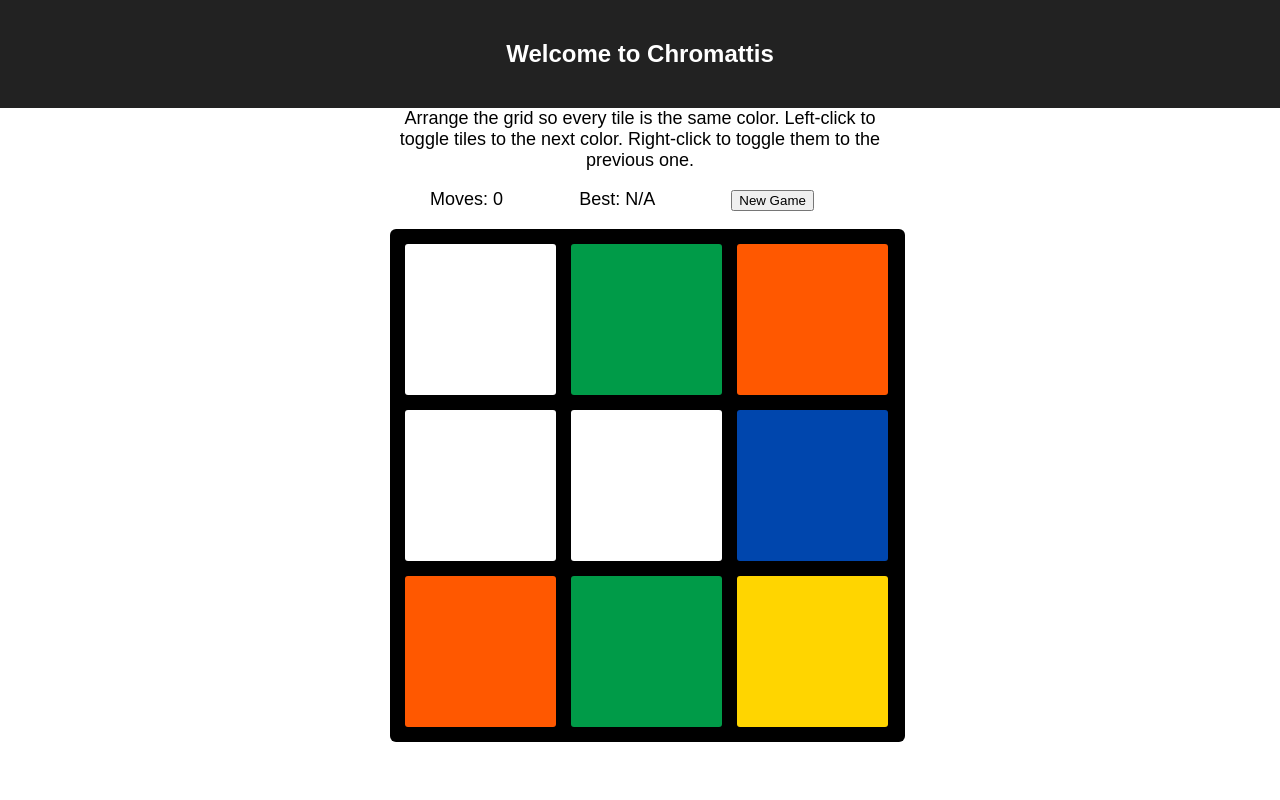
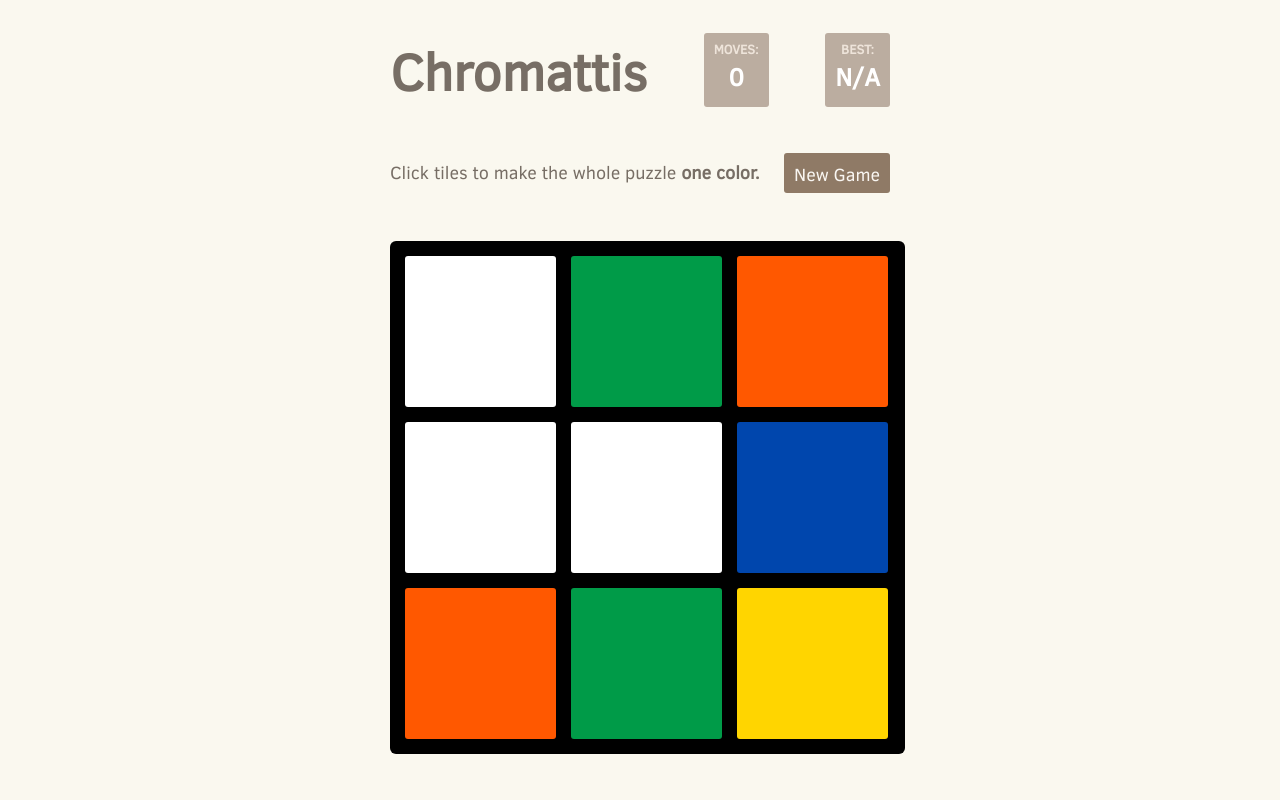
Before and after one commit to CaptainStack/chromattis, a React (Create React App) app: page / in a window 1280 px wide. Shown: the top 800 px of the page. Built offline with nearby package versions, Linux system fonts and the light colour scheme.

Commit message:
Update CSS. Add social media links.

```diff
--- a/public/index.html
+++ b/public/index.html
@@ -28,4 +28,29 @@
       To create a production bundle, use `npm run build`.
     -->
   </body>
+
+  <script>
+    window.twttr = (function(d, s, id) {
+      var js, fjs = d.getElementsByTagName(s)[0],  t = window.twttr || {};
+      if (d.getElementById(id)) return t;
+      js = d.createElement(s); js.id = id;
+      js.src = "https://platform.twitter.com/widgets.js";
+      fjs.parentNode.insertBefore(js, fjs);
+      t._e = []; t.ready = function(f) {
+        t._e.push(f);
+      };
+      return t;
+    }(document, "script", "twitter-wjs"));
+  </script>
+
+  <div id="fb-root"></div>
+  <script>(function(d, s, id) {
+      var js, fjs = d.getElementsByTagName(s)[0];
+      if (d.getElementById(id)) return;
+      js = d.createElement(s); js.id = id;
+      js.src = "//connect.facebook.net/en_US/sdk.js#xfbml=1&version=v2.9&appId=226856591014765";
+      fjs.parentNode.insertBefore(js, fjs);
+    }(document, 'script', 'facebook-jssdk'));
+  </script>
+
 </html>
--- a/src/components/App.jsx
+++ b/src/components/App.jsx
@@ -6,18 +6,41 @@ import { store } from '../index';
 export const App = ({state}) => {
   return(
     <div className="App">
-      <header>
-        <h2>Welcome to Chromattis</h2>
-      </header>
       <div className="main-container">
-        <div>Arrange the grid so every tile is the same color. Left-click to toggle tiles to the next color. Right-click to toggle them to the previous one.</div>
+        <div className='row'>
+          <h1>Chromattis</h1>
+          <div className='score-container'>
+            <h3>MOVES:</h3>
+            <p>{state.moves}</p>
+          </div>
+          <div className='score-container'>
+            <h3>BEST:</h3>
+            <p>{state.best_score}</p>
+          </div>
+        </div>
+        <div className='row'>
+          <p>Click tiles to make the whole puzzle <strong>one color.</strong></p>
+          <a className='flat-button' onClick={ () => { store.dispatch({ type: 'SHUFFLE_COLORS' }) } }>New Game</a>
+        </div>
         <ul>
-          <li>Moves: {state.moves}</li>
-          <li>Best: {state.best_score}</li>
-          <li><button onClick={ () => { store.dispatch({ type: 'SHUFFLE_COLORS' }) } }>New Game</button></li>
-          <li><button onClick={ () => { store.dispatch({ type: 'SOLVE_PUZZLE' }) } } style={{ display: 'none' }}>Solve</button></li>
+          <li><a onClick={ () => { store.dispatch({ type: 'SOLVE_PUZZLE' }) } } style={{ display: 'none' }}>Solve</a></li>
         </ul>
         <Game tiles={state.board} game_in_progress={!state.hasWon()} />
+        <p><strong>HOW TO PLAY:</strong> Left-click to advance tiles to the next color. Right-click to change them to their previous. There are 6 colors in total that appear in the order red, orange, yellow, green, blue, white.</p>
+        <hr />
+        <p>Created by <a href='https://captainstack.github.io/public-stackhouse' target='_'>Andre Stackhouse.</a> Source code <a href='https://github.com/CaptainStack/chromattis' target='_'>hosted on GitHub</a> under an open source MIT license.</p>
+        {/* SOCIAL MEDIA BUTTONS */}
+        <div className='row'>
+          <a href="https://twitter.com/share" className="twitter-share-button" data-show-count="false">Tweet</a><script async src="//platform.twitter.com/widgets.js" charSet="utf-8"></script>
+          <div className="fb-share-button" data-href="https://captainstack.github.io/chromattis/" data-layout="button_count" data-size="small" data-mobile-iframe="false"><a className="fb-xfbml-parse-ignore" target="_blank" href="https://www.facebook.com/sharer/sharer.php?u=https%3A%2F%2Fcaptainstack.github.io%2Fchromattis%2F&amp;src=sdkpreparse">Share</a></div>
+          <a href="//www.reddit.com/submit" onClick={() => { window.location = '//www.reddit.com/submit?url=' + encodeURIComponent(window.location); return false }}> <img src="//www.redditstatic.com/spreddit7.gif" alt="submit to reddit" /> </a>
+          <form action="https://www.paypal.com/cgi-bin/webscr" method="post" target="_top">
+            <input type="hidden" name="cmd" value="_s-xclick" />
+            <input type="hidden" name="hosted_button_id" value="TFH72M6LQSGNG" />
+            <input type="image" src="https://www.paypalobjects.com/en_US/i/btn/btn_donate_LG.gif" name="submit" alt="PayPal - The safer, easier way to pay online!" />
+            <img alt="" src="https://www.paypalobjects.com/en_US/i/scr/pixel.gif" />
+          </form>
+        </div>
       </div>
     </div>
   );
--- a/src/index.css
+++ b/src/index.css
@@ -1,5 +1,7 @@
 body {
   margin: 0;
   padding: 0;
-  font-family: sans-serif;
+  font-family: "Clear Sans", Arial, sans-serif;
+  background: #faf8ef;
+  color: #776e65;
 }
--- a/src/styles/App.css
+++ b/src/styles/App.css
@@ -15,9 +15,75 @@ header {
   margin-right: auto;
 }
 
+h1 {
+  font-weight: bold;
+}
+
 ul {
   display: flex;
   flex-direction: row;
   list-style: none;
   justify-content: space-between;
 }
+
+p {
+  line-height: 1.65;
+}
+
+h1 {
+  font-size: 52px;
+}
+
+.flat-button {
+    background: #8f7a66;
+    border-radius: 3px;
+    padding: 0 10px;
+    text-decoration: none;
+    color: #f9f6f2;
+    height: 40px;
+    line-height: 42px;
+    cursor: pointer;
+    text-align: center;
+}
+
+.score-container {
+  position: relative;
+  background: #bbada0;
+  border-radius: 3px;
+  text-align: center;
+  display: inline-block;
+  padding: 10px;
+}
+
+.score-container p {
+  font-size: 25px;
+  color: white;
+  font-weight: bold;
+}
+
+.score-container h3 {
+  width: 100%;
+  top: 10px;
+  left: 0;
+  font-size: 13px;
+  line-height: 13px;
+  text-align: center;
+  color: #eee4da;
+}
+
+.score-container * {
+  margin: 0;
+  padding: 0;
+}
+
+.row {
+  display: flex;
+  flex-direction: row;
+  align-items: center;
+  justify-content: space-between;
+}
+
+@font-face {
+  font-family: "Clear Sans";
+  src: url('./ClearSans-Regular.ttf');
+}
--- a/src/styles/Game.css
+++ b/src/styles/Game.css
@@ -9,6 +9,7 @@
   width: 500px;
   margin-left: auto;
   margin-right: auto;
+  margin-bottom: 50px;
 }
 .victory-modal {
   position: absolute;
```
Also changed, not shown: src/styles/ClearSans-Regular.ttf (added).
